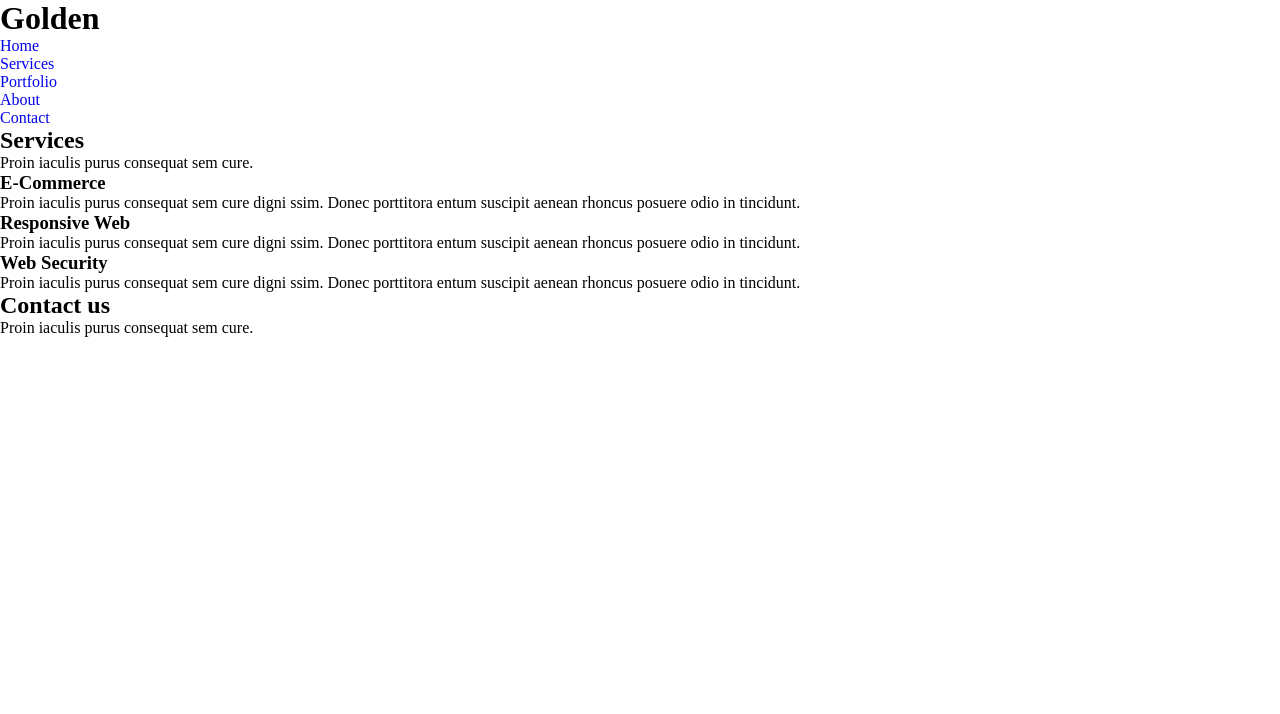
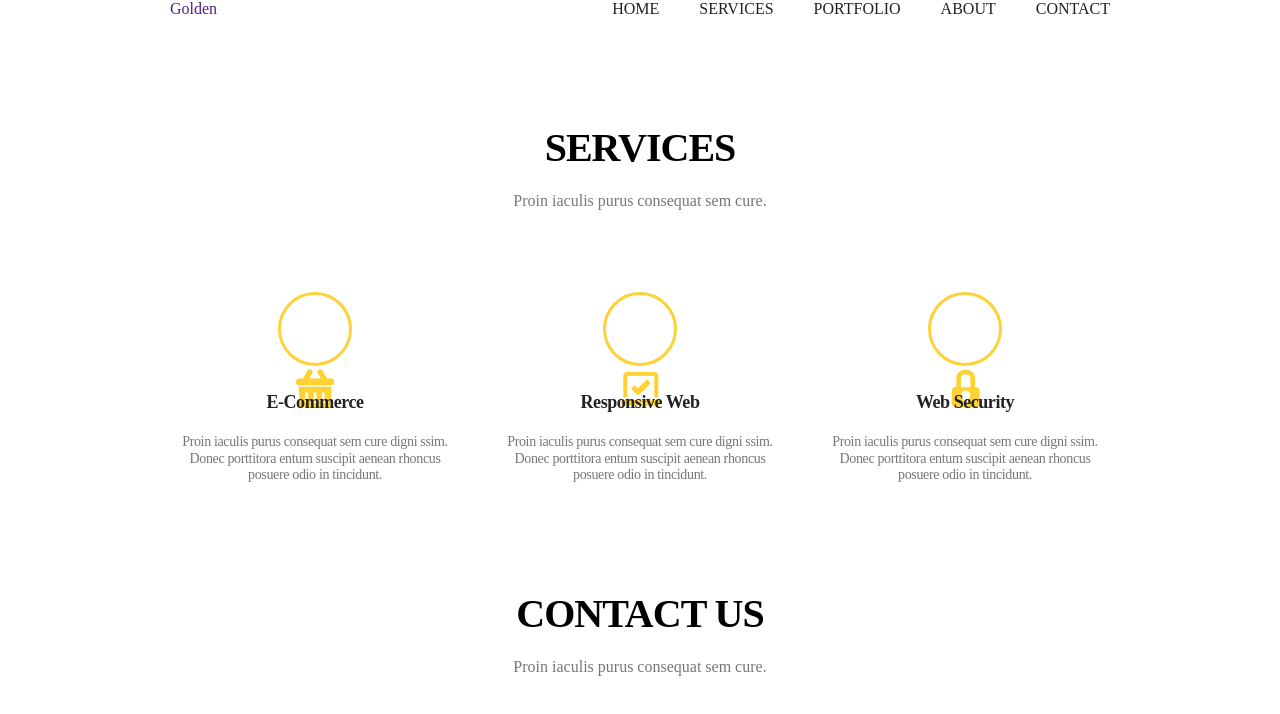
Before and after one commit to MarinaSergeyeva/goit-fe-course, a plain HTML site: page html-css/module-07/index.html in a window 1280 px wide. Drawn offline with Linux system fonts and the light colour scheme.

Commit message:
module-07 base

```diff
--- a/html-css/module-07/css/styles.css
+++ b/html-css/module-07/css/styles.css
@@ -1,6 +1,8 @@
 :root {
     --main-color: #fed136;
-    --main-font:
+    --main-font: ;
+    --main-text-color: #222222;
+    --secondary-text-color: #777777;
 }
 
 
@@ -46,3 +48,133 @@ img {
 a {
     text-decoration: none;
 }
+
+.container {
+    width: 940px;
+    margin: 0 auto;
+}
+
+.navigation {
+    display: flex;
+    justify-content: space-between;
+}
+
+.navigation__list {
+    display: flex;
+    text-transform: uppercase;
+}
+
+.navigation__list-item:not(:last-child) {
+    margin-right: 40px;
+}
+
+.navigation__list-item-link {
+    color: var(--main-text-color);
+}
+
+.navigation__list-item-link:hover,
+.navigation__list-item-link:focus {
+    color: var(--main-color);
+}
+
+.services {
+    padding: 106px 0px;
+}
+
+.section-title {
+    font-size: 40px;
+    line-height: 48px;
+    letter-spacing: -1px;
+    text-transform: uppercase;
+    text-align: center;
+    margin: 0 auto;
+    margin-bottom: 19px;
+}
+
+.section-sub-title {
+    font-size: 16px;
+    line-height: 1.2;
+    color: var(--secondary-text-color);
+    text-align: center;
+    margin: 0 auto;
+    margin-bottom: 82px;
+}
+
+.services__list {
+    display: flex;
+    justify-content: space-between;
+    text-align: center;
+}
+
+.services__list-item {
+    flex-basis: calc((940px - 35px*2)/3);
+}
+
+.services__list-item:before {
+    content: '';
+    display: block;
+    width: 74px;
+    height: 74px;
+    border-radius: 37px;
+    border: 3px solid var(--main-color);
+    margin: 0 auto;
+    margin-bottom: 26px;
+
+}
+
+.e-commerse {
+    background-repeat: no-repeat;
+    background-position: center;
+    background-image: url(../img/services/icon-e-commerce.png);
+}
+
+.responsive-web {
+    background-repeat: no-repeat;
+    background-position: center;
+    background-image: url(../img/services/icon-responsive-web.png);
+}
+
+.web-security {
+    background-repeat: no-repeat;
+    background-position: center;
+    background-image: url(../img/services/icon-web-security.png);
+}
+
+.services__list-item:not(:nth-child(3n)) {
+    margin-right: 35px;
+}
+
+.services__list-item-title {
+    font-size: 18px;
+    line-height: 1.2;
+    letter-spacing: -0.45px;
+    color: var(--main-text-color);
+    margin-bottom: 20px;
+}
+
+.services__list-item-text {
+    font-size: 14px;
+    line-height: 1.2;
+    letter-spacing: -0.35px;
+    color: var(--secondary-text-color);
+}
+
+
+/* visually-hidden helper */
+.visually-hidden:not(:focus):not(:active),
+input[type='checkbox'].visually-hidden,
+input[type='radio'].visually-hidden {
+    position: absolute;
+
+    width: 1px;
+    height: 1px;
+    margin: -1px;
+    border: 0;
+    padding: 0;
+
+    white-space: nowrap;
+
+    clip-path: inset(100%);
+    clip: rect(0 0 0 0);
+    overflow: hidden;
+}
--- a/html-css/module-07/index.html
+++ b/html-css/module-07/index.html
@@ -13,8 +13,8 @@
     <h1 class="main-title visually-hidden">Golden</h1>
     <header class="header">
         <div class="container">
-            <a href="" class="logo"></a>
             <nav class="navigation">
+                <a href="" class="logo">Golden</a>
                 <ul class="navigation__list">
                     <li class="navigation__list-item">
                         <a href="#" class="navigation__list-item-link">Home</a>
@@ -40,22 +40,22 @@
         <section class="section services">
             <div class="container">
                 <h2 class="section-title">Services</h2>
-                <p class="section-description">Proin iaculis purus consequat sem cure.</p>
+                <p class="section-sub-title">Proin iaculis purus consequat sem cure.</p>
 
                 <ul class="services__list">
-                    <li class="services__list-item">
+                    <li class="services__list-item e-commerse">
                         <h3 class="services__list-item-title">E-Commerce</h3>
                         <p class="services__list-item-text">Proin iaculis purus consequat sem cure
                             digni ssim. Donec porttitora entum suscipit
                             aenean rhoncus posuere odio in tincidunt.</p>
                     </li>
-                    <li class="services__list-item">
+                    <li class="services__list-item responsive-web">
                         <h3 class="services__list-item-title">Responsive Web</h3>
                         <p class="services__list-item-text">Proin iaculis purus consequat sem cure
                             digni ssim. Donec porttitora entum suscipit
                             aenean rhoncus posuere odio in tincidunt.</p>
                     </li>
-                    <li class="services__list-item">
+                    <li class="services__list-item web-security">
                         <h3 class="services__list-item-title">Web Security</h3>
                         <p class="services__list-item-text">Proin iaculis purus consequat sem cure
                             digni ssim. Donec porttitora entum suscipit
@@ -68,7 +68,7 @@
         <section class="section contact-us">
             <div class="container">
                 <h2 class="section-title">Contact us</h2>
-                <p class="section-description">Proin iaculis purus consequat sem cure.</p>
+                <p class="section-sub-title">Proin iaculis purus consequat sem cure.</p>
             </div>
         </section>
     </main>
```
Also changed, not shown: html-css/module-06/index.html (+30 -12 lines), html-css/module-07/img/services/icon-e-commerce.png (added), html-css/module-07/img/services/icon-responsive-web.png (added), html-css/module-07/img/services/icon-web-security.png (added).
